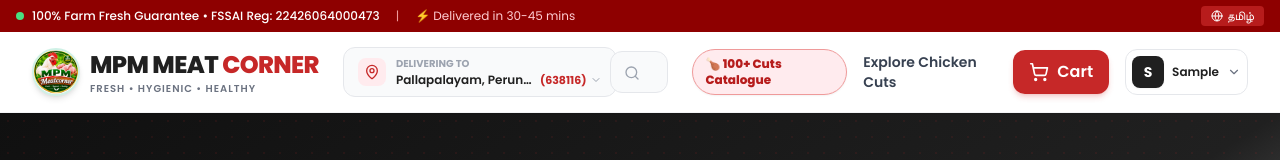
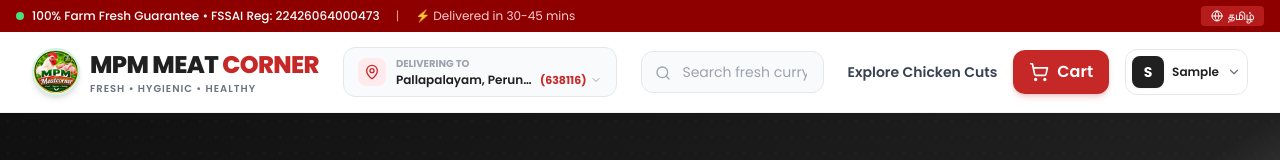
Before and after one commit to vijiyaragavan26/meat-corner, a React (Vite) app in the folder frontend/: page / in a window 1280 px wide. Shown: the top 160 px of the page. Built offline with nearby package versions, Linux system fonts and the light colour scheme; no server answers; sample sign-in values are in the browser's storage.

Commit message:
fix(header): remove 100+ Cuts Catalogue button from top navigation bar

```diff
--- a/frontend/src/components/common/Header.tsx
+++ b/frontend/src/components/common/Header.tsx
@@ -167,15 +167,6 @@ export const Header: React.FC = () => {
 
           {/* Right Actions */}
           <div className="flex items-center space-x-3 sm:space-x-4">
-            {/* 100+ Cuts Catalogue link */}
-            <Link
-              to="/cuts"
-              onClick={() => setIsProfileOpen(false)}
-              className="hidden sm:inline-flex items-center space-x-1.5 text-xs font-black text-brand-800 bg-brand-50 hover:bg-brand-100 px-3 py-1.5 rounded-full border border-brand-200 transition shadow-sm"
-            >
-              <span>🍗 100+ Cuts Catalogue</span>
-            </Link>
-
             {/* Categories link */}
             <Link
               to="/products"
```
